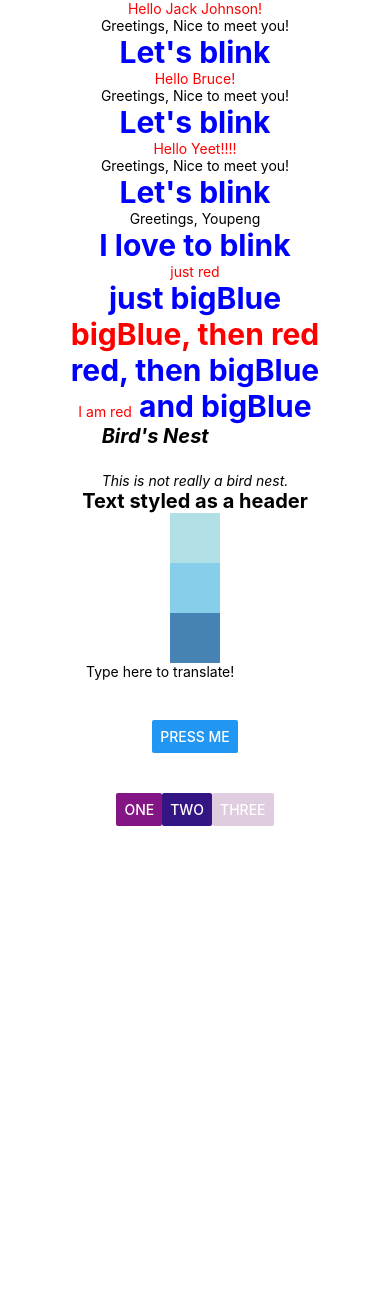
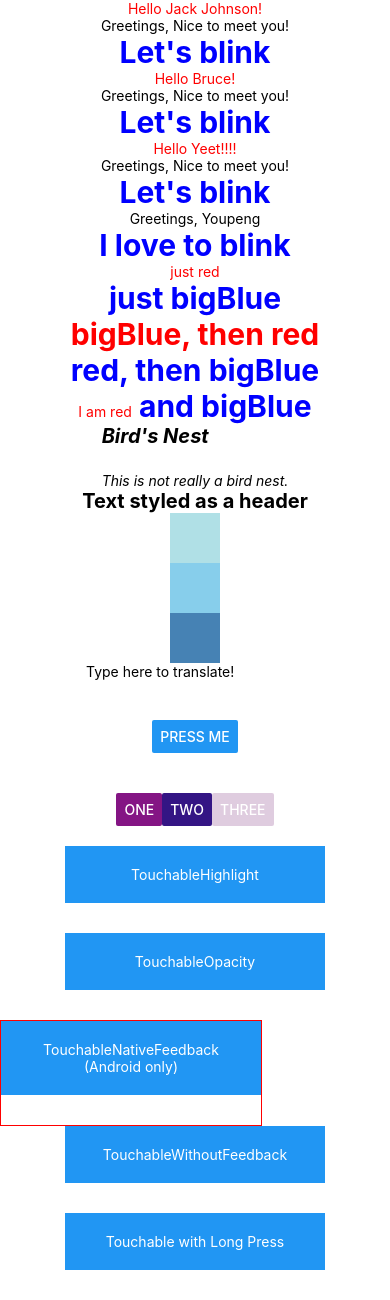
Before and after one commit to student-ministry/church-app-temp, a React Native app: screen / in a window 390 px wide. Before the commit the page ends 844 px from the top, so only its background shows below. Built offline with nearby package versions, Linux system fonts and the light colour scheme.

Commit message:
add touchable component

```diff
--- a/App.tsx
+++ b/App.tsx
@@ -1,5 +1,5 @@
 import React, { Component } from 'react';
-import { StyleSheet, TextInput, Text, View, Button} from 'react-native';
+import { StyleSheet, TextInput, Text, View, Button, Platform, TouchableHighlight, TouchableOpacity, TouchableNativeFeedback, TouchableWithoutFeedback,} from 'react-native';
 
 class Greeting extends Component {
   render() {
@@ -59,6 +59,14 @@
       bodyText: 'This is not really a bird nest.',
       text: '',
     };
+  }
+
+  _onPressButton() {
+    alert('You tapped the button!')
+  }
+
+  _onLongPressButton() {
+    alert('You long-pressed the button!')
   }
 
   render() {
@@ -135,6 +143,37 @@
             color="#8484"
           />
         </View>
+
+        <TouchableHighlight onPress={this._onPressButton} underlayColor="white">
+          <View style={styles.button}>
+            <Text style={styles.buttonText}>TouchableHighlight</Text>
+          </View>
+        </TouchableHighlight>
+        <TouchableOpacity onPress={this._onPressButton}>
+          <View style={styles.button}>
+            <Text style={styles.buttonText}>TouchableOpacity</Text>
+          </View>
+        </TouchableOpacity>
+        <TouchableNativeFeedback
+            onPress={this._onPressButton}
+            background={Platform.OS === 'android' ? TouchableNativeFeedback.SelectableBackground() : ''}>
+          <View style={styles.button}>
+            <Text style={styles.buttonText}>TouchableNativeFeedback {Platform.OS !== 'android' ? '(Android only)' : ''}</Text>
+          </View>
+        </TouchableNativeFeedback>
+        <TouchableWithoutFeedback
+            onPress={this._onPressButton}
+            >
+          <View style={styles.button}>
+            <Text style={styles.buttonText}>TouchableWithoutFeedback</Text>
+          </View>
+        </TouchableWithoutFeedback>
+        <TouchableHighlight onPress={this._onPressButton} onLongPress={this._onLongPressButton} underlayColor="white">
+          <View style={styles.button}>
+            <Text style={styles.buttonText}>Touchable with Long Press</Text>
+          </View>
+        </TouchableHighlight>
+
       </View>
     );
   }
@@ -170,5 +209,16 @@
     margin: 20,
     flexDirection: 'row',
     justifyContent: 'space-between'
+  },
+  button: {
+    marginBottom: 30,
+    width: 260,
+    alignItems: 'center',
+    backgroundColor: '#2196F3'
+  },
+  buttonText: {
+    textAlign: 'center',
+    padding: 20,
+    color: 'white'
   }
 });
```
